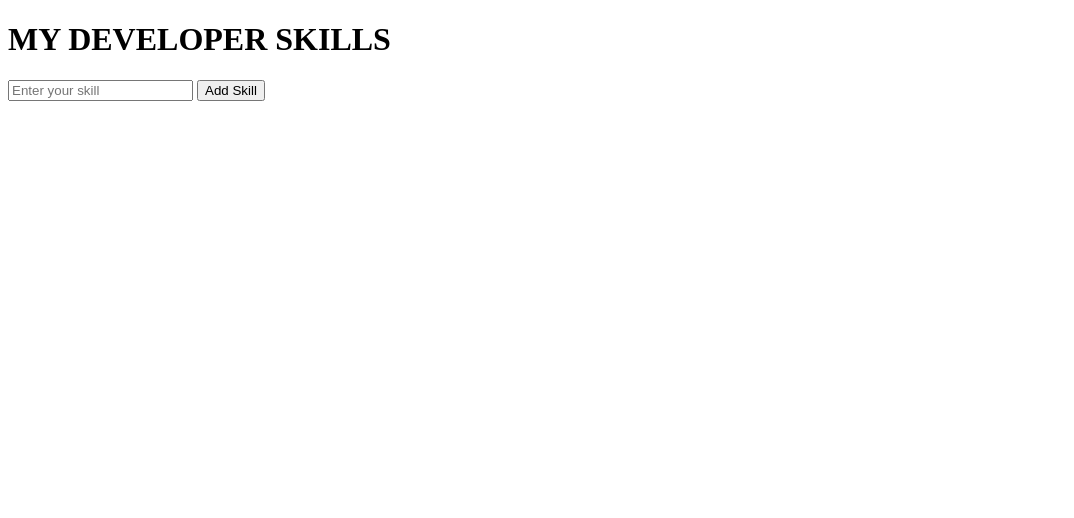
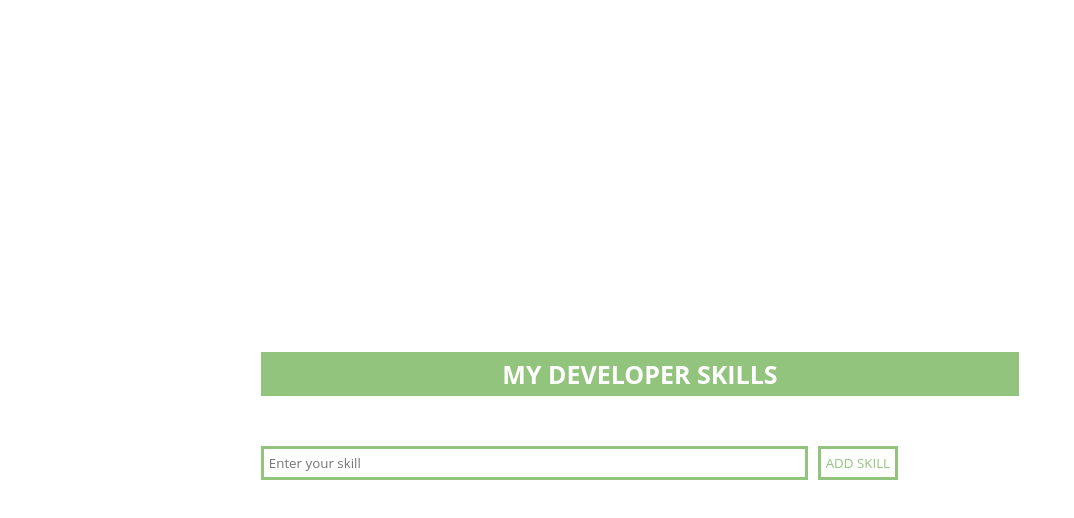
Before and after one commit to ilsuryuz/Developer-Skills-Lab, a plain HTML site: page index.html in a window 1280 px wide. Shown: the whole page, without its empty margins (0-1074 px from the left). Drawn offline with nearby package versions, Linux system fonts and the light colour scheme.

Commit message:
Project meets MVP no Bonus CSS complete

```diff
--- a/css/style.css
+++ b/css/style.css
@@ -1,3 +1,60 @@
+* {
+    font-family: 'Open Sans', sans-serif;
+}
+
+.main {
+    margin: auto;
+    display: flex;
+    justify-content: center;
+    height: 100vh;
+    width: 60%;
+    text-align: center;
+    flex-direction: column;
+    flex-wrap: wrap;
+}
+.inner{
+    display: flex;
+    width: 100%;
+    text-align: left;
+    align-self: flex-start;
+    flex-wrap: nowrap;
+}
+h1{
+    margin-bottom: 10px;
+    background-color: #93C47D;
+    color: white;
+    padding: 5px;
+    font-size: 25px;
+}
 ul {
-    list-style-type: none;
+    font-size: 20px;
+    color: orange;
+    padding: 0;
 }
+li{
+    display: flex;
+    text-align: left;
+    align-self: flex-start;
+    flex-wrap: nowrap;
+}
+#delete-btn{
+    width: auto;
+    background-color: #E06666;
+    color: white;
+    border: 0;
+    size: 2px;
+    margin-right: 10px;
+    padding: 8px;
+}
+.add{
+
+    padding: 5px;
+    size: 30px;
+    color: #93C47D;
+    background-color: white;
+    border: 3px solid #93C47D;
+}
+input{
+    width: 70%;
+    margin-right: 10px;
+}
--- a/index.html
+++ b/index.html
@@ -14,12 +14,13 @@
 </head>
 
 <body>
-
     <div class="main">
         <h1>MY DEVELOPER SKILLS</h1>
-        <ul type="text"></ul>
-        <input type="text" placeholder="Enter your skill">
-        <button id="add">Add Skill</button>
+        <ul type="none"></ul>
+        <div class="inner">
+        <input class="add" type="text" placeholder="Enter your skill"></input>
+        <button class="add" id="addSkill">ADD SKILL</button>
+        </div>
     </div>
 </body>
 
--- a/js/script.js
+++ b/js/script.js
@@ -1,6 +1,6 @@
 // adds the skill user typed
-$("#add").on("click", function () {
-  $("ul").append(`<li><button id="delete-btn">X</button>${$("input").val()}</li>`);
+$("#addSkill").on("click", function () {
+  $("ul").append(`<li><button class="inner" id="delete-btn">X</button>${$("input").val()}</li>`);
   $("input").val("");
 });
 // added button removes skill when pressed
```
